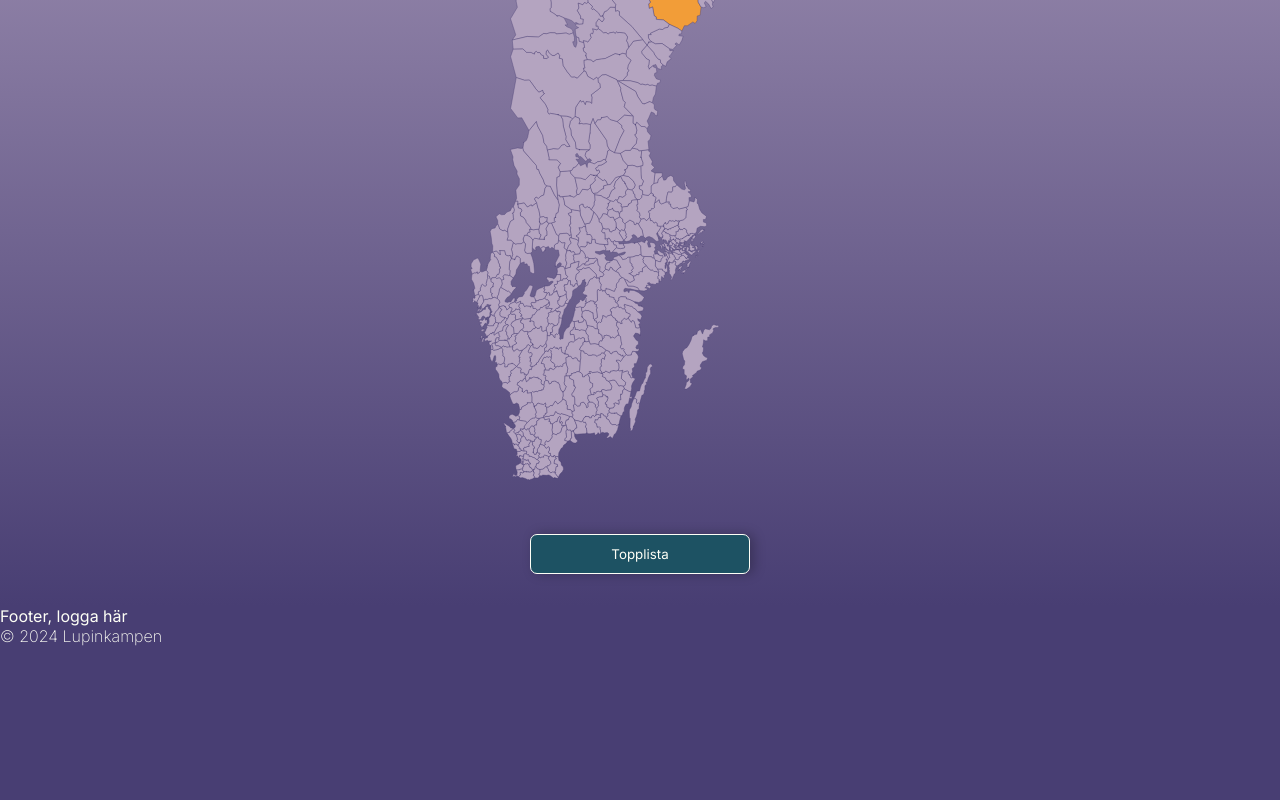
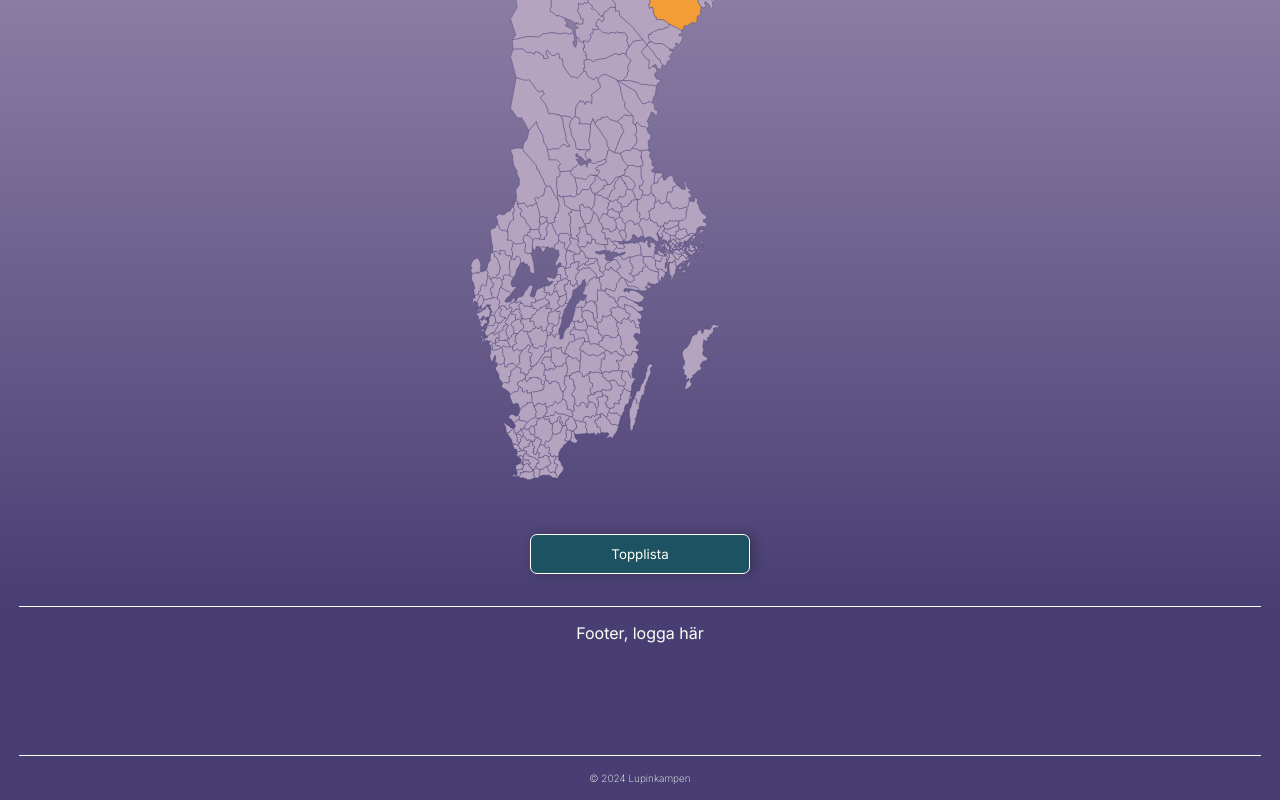
Before and after one commit to CarolineVarsaga/lupinkampen, a React (Vite) app in the folder client/: page /#/ in a window 1280 px wide. Shown: the part 1454-2254 px from the top of the page. Before the commit the page ends 2100 px from the top, so only its background shows below. Built offline with nearby package versions, Linux system fonts and the light colour scheme.

Commit message:
:sparkles: imports footer

```diff
--- a/client/src/styles/style.scss
+++ b/client/src/styles/style.scss
@@ -6,8 +6,8 @@
 @import 'settings/mixins/padding';
 @import 'base';
 @import 'components/button';
-@import 'layout/home';
 @import 'components/header';
+@import 'components/footer';
 @import 'components/home/hero-section';
 @import 'components/home/info-section';
 @import 'components/home/map-section';
```
Also changed, not shown: client/src/styles/style.css (+1 -1 lines).
